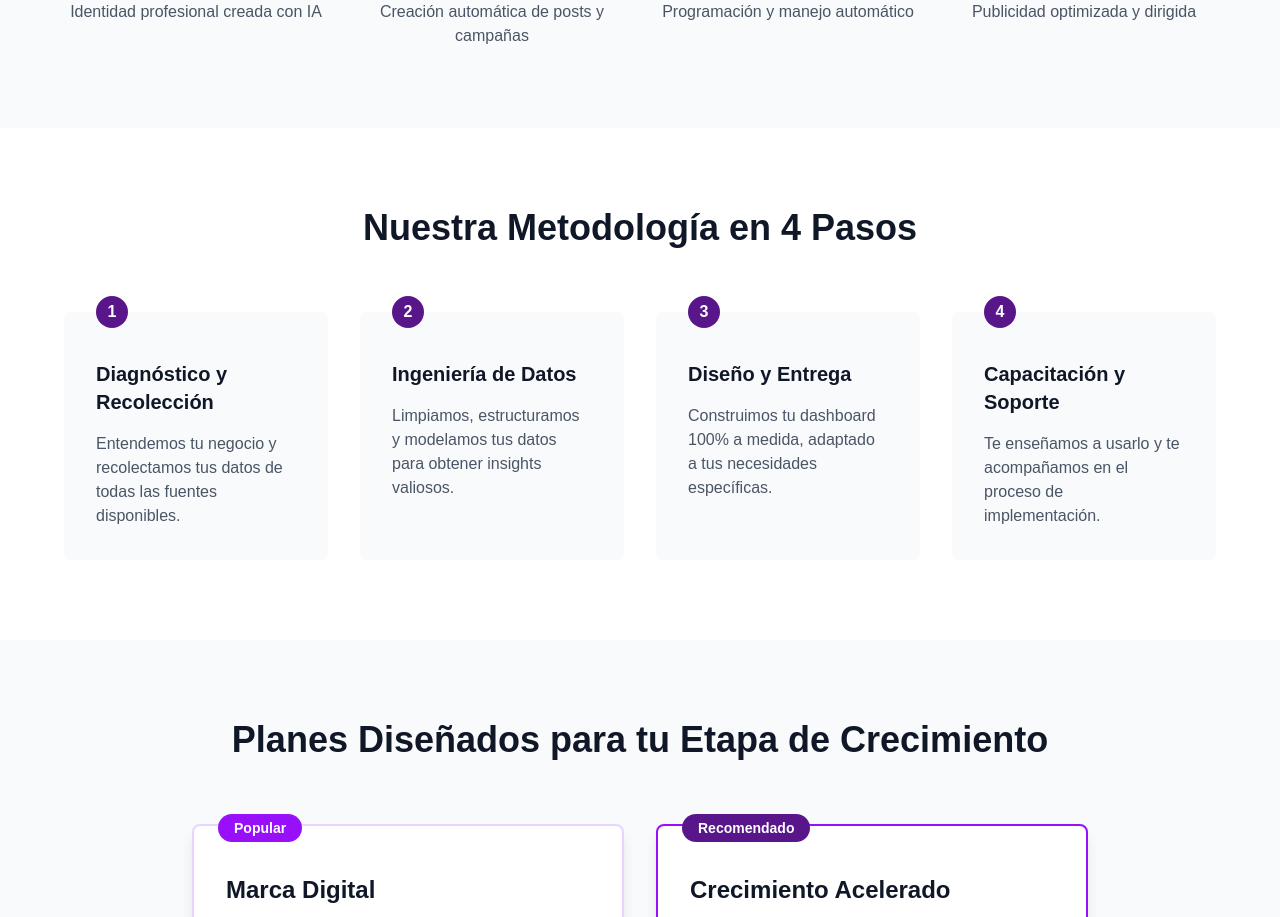
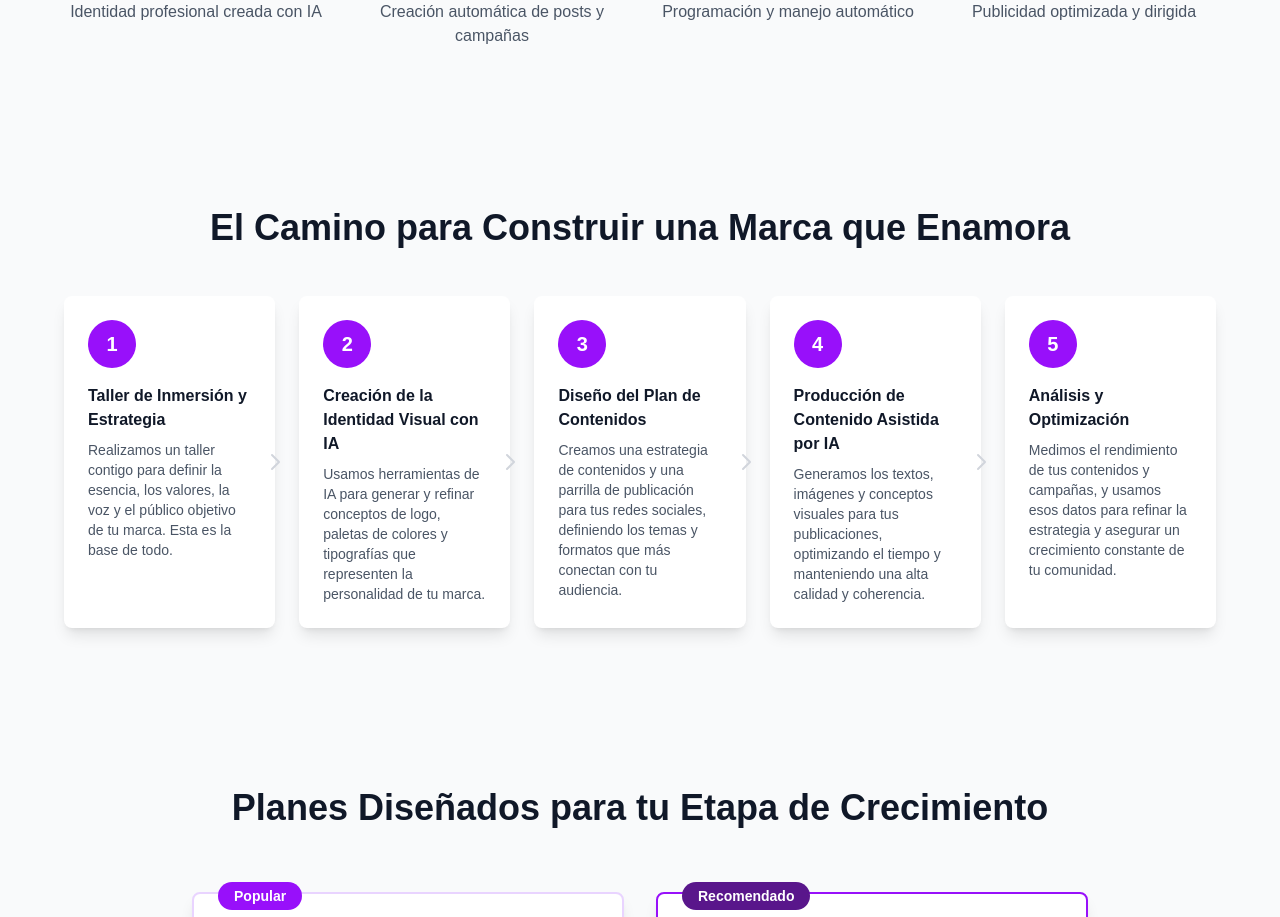
Before and after one commit to OrlandoMatamoros/ImpulsaLab-V-Claude, a Next.js app: page /servicios/marketing in a window 1280 px wide. Shown: the part 1940-2857 px from the top of the page. Built offline with nearby package versions, Linux system fonts and the light colour scheme.

Commit message:
Actualizacion seccion de metodologia en Operaciones y Marketing

```diff
--- a/app/servicios/marketing/page.tsx
+++ b/app/servicios/marketing/page.tsx
@@ -141,67 +141,62 @@ export default function MarketingPage() {
         </div>
       </section>
 
-      {/* Sección 4: Nuestro Proceso - Tema Claro */}
-      <section className="bg-white py-20">
+      {/* Sección 4: Nuestro Proceso - Tema Gris */}
+<section className="py-20 bg-gray-50">
   <div className="container mx-auto px-4">
     <div className="max-w-6xl mx-auto">
-            <h2 className="text-3xl md:text-4xl font-bold text-center mb-16 text-gray-900">
-              Nuestra Metodología en 4 Pasos
+      <h2 className="text-3xl md:text-4xl font-bold text-center mb-12 text-gray-900">
+        El Camino para Construir una Marca que Enamora
       </h2>
-
-            <div className="grid md:grid-cols-2 lg:grid-cols-4 gap-8">
-              <div className="bg-gray-50 p-8 rounded-lg relative">
-                <div className="absolute -top-4 left-8 bg-purple-900 text-white rounded-full w-8 h-8 flex items-center justify-center font-bold">
-                  1
+      <div className="grid md:grid-cols-2 lg:grid-cols-5 gap-6">
+        {[
+          {
+            numero: "1",
+            titulo: "Taller de Inmersión y Estrategia",
+            descripcion: "Realizamos un taller contigo para definir la esencia, los valores, la voz y el público objetivo de tu marca. Esta es la base de todo."
+          },
+          {
+            numero: "2",
+            titulo: "Creación de la Identidad Visual con IA",
+            descripcion: "Usamos herramientas de IA para generar y refinar conceptos de logo, paletas de colores y tipografías que representen la personalidad de tu marca."
+          },
+          {
+            numero: "3",
+            titulo: "Diseño del Plan de Contenidos",
+            descripcion: "Creamos una estrategia de contenidos y una parrilla de publicación para tus redes sociales, definiendo los temas y formatos que más conectan con tu audiencia."
+          },
+          {
+            numero: "4",
+            titulo: "Producción de Contenido Asistida por IA",
+            descripcion: "Generamos los textos, imágenes y conceptos visuales para tus publicaciones, optimizando el tiempo y manteniendo una alta calidad y coherencia."
+          },
+          {
+            numero: "5",
+            titulo: "Análisis y Optimización",
+            descripcion: "Medimos el rendimiento de tus contenidos y campañas, y usamos esos datos para refinar la estrategia y asegurar un crecimiento constante de tu comunidad."
+          }
+        ].map((paso, index) => (
+          <div key={index} className="relative">
+            <div className="bg-white rounded-lg p-6 shadow-lg h-full">
+              <div className="w-12 h-12 bg-purple-600 text-white rounded-full flex items-center justify-center font-bold text-xl mb-4">
+                {paso.numero}
               </div>
-                <h3 className="text-xl font-bold text-gray-900 mb-4 mt-4">
-                  Diagnóstico y Recolección
-                </h3>
-                <p className="text-gray-600">
-                  Entendemos tu negocio y recolectamos tus datos de todas las fuentes disponibles.
-                </p>
+              <h3 className="font-semibold text-gray-900 mb-2">{paso.titulo}</h3>
+              <p className="text-gray-600 text-sm">{paso.descripcion}</p>
             </div>
-
-              <div className="bg-gray-50 p-8 rounded-lg relative">
-                <div className="absolute -top-4 left-8 bg-purple-900 text-white rounded-full w-8 h-8 flex items-center justify-center font-bold">
-                  2
+            {index < 4 && (
+              <div className="hidden lg:block absolute top-1/2 -right-3 transform -translate-y-1/2 text-gray-300">
+                <svg className="w-6 h-6" fill="none" stroke="currentColor" viewBox="0 0 24 24">
+                  <path strokeLinecap="round" strokeLinejoin="round" strokeWidth={2} d="M9 5l7 7-7 7" />
+                </svg>
               </div>
-                <h3 className="text-xl font-bold text-gray-900 mb-4 mt-4">
-                  Ingeniería de Datos
-                </h3>
-                <p className="text-gray-600">
-                  Limpiamos, estructuramos y modelamos tus datos para obtener insights valiosos.
-                </p>
+            )}
           </div>
-
-              <div className="bg-gray-50 p-8 rounded-lg relative">
-                <div className="absolute -top-4 left-8 bg-purple-900 text-white rounded-full w-8 h-8 flex items-center justify-center font-bold">
-                  3
-                </div>
-                <h3 className="text-xl font-bold text-gray-900 mb-4 mt-4">
-                  Diseño y Entrega
-                </h3>
-                <p className="text-gray-600">
-                  Construimos tu dashboard 100% a medida, adaptado a tus necesidades específicas.
-                </p>
-              </div>
-
-              <div className="bg-gray-50 p-8 rounded-lg relative">
-                <div className="absolute -top-4 left-8 bg-purple-900 text-white rounded-full w-8 h-8 flex items-center justify-center font-bold">
-                  4
-                </div>
-                <h3 className="text-xl font-bold text-gray-900 mb-4 mt-4">
-                  Capacitación y Soporte
-                </h3>
-                <p className="text-gray-600">
-                  Te enseñamos a usarlo y te acompañamos en el proceso de implementación.
-                </p>
-              </div>
+        ))}
       </div>
     </div>
   </div>
 </section>
-
       {/* Sección 5: Planes y Precios - Tema Claro */}
       <section className="bg-gray-50 py-20">
         <div className="container mx-auto px-4">
--- a/app/servicios/operaciones/page.tsx
+++ b/app/servicios/operaciones/page.tsx
@@ -141,62 +141,58 @@ export default function OperacionesPage() {
         </div>
       </section>
 
-      {/* Sección 4: Nuestro Proceso - Tema Claro */}
-      <section className="bg-white py-20">
+      {/* Sección 4: Nuestro Proceso - Tema Gris */}
+    <section className="py-20 bg-gray-50">
   <div className="container mx-auto px-4">
     <div className="max-w-6xl mx-auto">
-            <h2 className="text-3xl md:text-4xl font-bold text-center mb-16 text-gray-900">
-              Nuestra Metodología en 4 Pasos
+      <h2 className="text-3xl md:text-4xl font-bold text-center mb-12 text-gray-900">
+        De la Tarea Manual a la Operación Inteligente
       </h2>
-
-            <div className="grid md:grid-cols-2 lg:grid-cols-4 gap-8">
-              <div className="bg-gray-50 p-8 rounded-lg relative">
-                <div className="absolute -top-4 left-8 bg-green-900 text-white rounded-full w-8 h-8 flex items-center justify-center font-bold">
-                  1
+      <div className="grid md:grid-cols-2 lg:grid-cols-5 gap-6">
+        {[
+          {
+            numero: "1",
+            titulo: "Diagnóstico Operativo",
+            descripcion: "Analizamos tu flujo de trabajo actual para identificar los cuellos de botella y las tareas repetitivas que más tiempo te consumen."
+          },
+          {
+            numero: "2",
+            titulo: "Diseño del Agente de IA",
+            descripcion: "Definimos la \"personalidad\" de tu agente, las tareas que ejecutará y las plataformas con las que se integrará (web, email, etc.)."
+          },
+          {
+            numero: "3",
+            titulo: "Desarrollo y Entrenamiento",
+            descripcion: "Construimos el cerebro de tu agente y lo entrenamos con la información específica de tu negocio: tus servicios, precios, y respuestas a preguntas frecuentes."
+          },
+          {
+            numero: "4",
+            titulo: "Implementación e Integración",
+            descripcion: "Conectamos el agente a tus sistemas y lo ponemos en marcha. Realizamos pruebas exhaustivas para asegurar un funcionamiento impecable."
+          },
+          {
+            numero: "5",
+            titulo: "Monitoreo y Optimización",
+            descripcion: "No te dejamos solo. Monitoreamos el rendimiento de tu agente y hacemos ajustes continuos para maximizar su eficiencia y resultados."
+          }
+        ].map((paso, index) => (
+          <div key={index} className="relative">
+            <div className="bg-white rounded-lg p-6 shadow-lg h-full">
+              <div className="w-12 h-12 bg-green-600 text-white rounded-full flex items-center justify-center font-bold text-xl mb-4">
+                {paso.numero}
               </div>
-                <h3 className="text-xl font-bold text-gray-900 mb-4 mt-4">
-                  Diagnóstico y Recolección
-                </h3>
-                <p className="text-gray-600">
-                  Entendemos tu negocio y recolectamos tus datos de todas las fuentes disponibles.
-                </p>
+              <h3 className="font-semibold text-gray-900 mb-2">{paso.titulo}</h3>
+              <p className="text-gray-600 text-sm">{paso.descripcion}</p>
             </div>
-
-              <div className="bg-gray-50 p-8 rounded-lg relative">
-                <div className="absolute -top-4 left-8 bg-green-900 text-white rounded-full w-8 h-8 flex items-center justify-center font-bold">
-                  2
+            {index < 4 && (
+              <div className="hidden lg:block absolute top-1/2 -right-3 transform -translate-y-1/2 text-gray-300">
+                <svg className="w-6 h-6" fill="none" stroke="currentColor" viewBox="0 0 24 24">
+                  <path strokeLinecap="round" strokeLinejoin="round" strokeWidth={2} d="M9 5l7 7-7 7" />
+                </svg>
               </div>
-                <h3 className="text-xl font-bold text-gray-900 mb-4 mt-4">
-                  Ingeniería de Datos
-                </h3>
-                <p className="text-gray-600">
-                  Limpiamos, estructuramos y modelamos tus datos para obtener insights valiosos.
-                </p>
+            )}
           </div>
-
-              <div className="bg-gray-50 p-8 rounded-lg relative">
-                <div className="absolute -top-4 left-8 bg-green-900 text-white rounded-full w-8 h-8 flex items-center justify-center font-bold">
-                  3
-                </div>
-                <h3 className="text-xl font-bold text-gray-900 mb-4 mt-4">
-                  Diseño y Entrega
-                </h3>
-                <p className="text-gray-600">
-                  Construimos tu dashboard 100% a medida, adaptado a tus necesidades específicas.
-                </p>
-              </div>
-
-              <div className="bg-gray-50 p-8 rounded-lg relative">
-                <div className="absolute -top-4 left-8 bg-green-900 text-white rounded-full w-8 h-8 flex items-center justify-center font-bold">
-                  4
-                </div>
-                <h3 className="text-xl font-bold text-gray-900 mb-4 mt-4">
-                  Capacitación y Soporte
-                </h3>
-                <p className="text-gray-600">
-                  Te enseñamos a usarlo y te acompañamos en el proceso de implementación.
-                </p>
-              </div>
+        ))}
       </div>
     </div>
   </div>
```
Also changed, not shown: components/Header.tsx (+28 -39 lines). Lines whose indentation alone changed are shown as unchanged.
